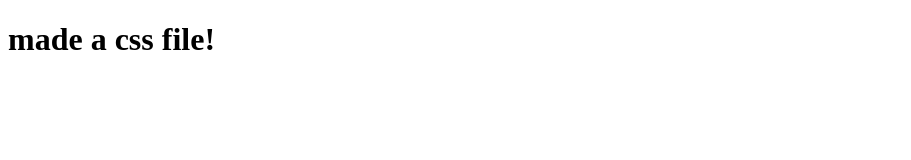
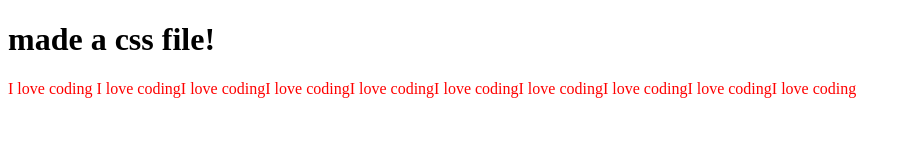
Before and after one commit to bencasalino/git-collab-casalino-long, a plain HTML site: page index.html in a window 1280 px wide. Shown: the whole page, without its empty margins (0-911 px from the left). Drawn offline with Linux system fonts and the light colour scheme.

Commit message:
Make a change to an html file with a p tag

```diff
--- a/index.html
+++ b/index.html
@@ -9,5 +9,7 @@
 </head>
 <body>
 <h1> made a css file! </h1>
+
+<p>I love coding I love codingI love codingI love codingI love codingI love codingI love codingI love codingI love codingI love coding</p>
 </body>
 </html>
```
Also changed, not shown: 1 other file.
